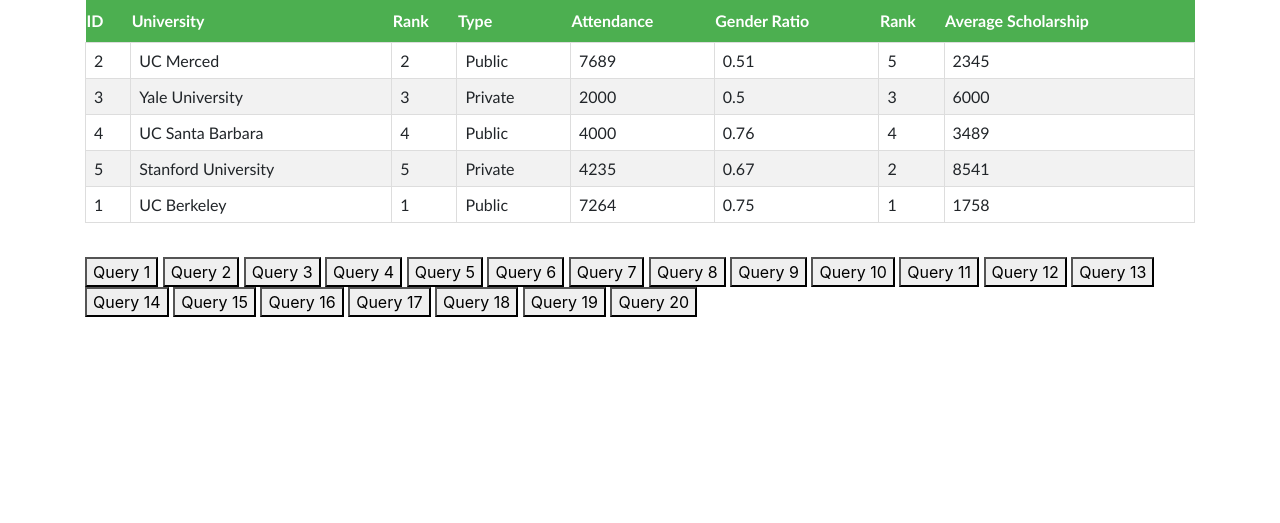
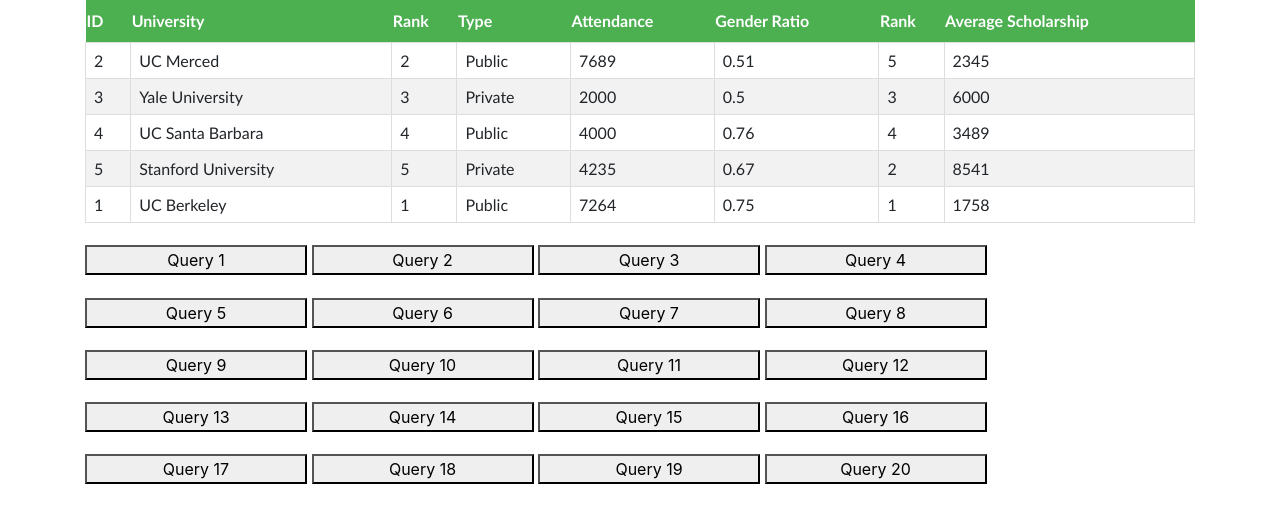
Before and after one commit to devkumar07/CSE111Project, a Flask app: page / in a window 1280 px wide. Shown: the part 210-733 px from the top of the page. Run offline with Flask 2, Linux system fonts and the light colour scheme; data comes from the database, SQL or seed files in the repository; both versions use the stored data as it was after the commit; some libraries are stand-ins or nearby versions.

Commit message:
updated changes

```diff
--- a/templates/index.html
+++ b/templates/index.html
@@ -31,10 +31,14 @@
                     div.container {
                       margin-top: 10%;
                     }
-                    #btn1{
+                    #college{
                       margin-top: 3%;
                     }
-                    #college{
+                    button{
+                      margin-top: 2%;
+                      width: 20%;
+                    }
+                    .group1{
                         margin-top: 3%;
                     }
                     </style>
@@ -52,6 +56,7 @@
 
                 <h1>Database of Colleges in the U.S</h1>
                 <table id="college"></table>
+                <div class="button-group">
                   <button id ="btn20"> Query 1</button>
                   <button id ="btn1"> Query 2</button>
                   <button id ="btn2"> Query 3</button>
@@ -73,6 +78,7 @@
                   <button id ="btn18"> Query 19</button>
                   <button id ="btn19"> Query 20</button>
                 </div>
+        </div>
     </main>
 </body>
 </html>
```
Also changed, not shown: CollegeDB.db (deleted), database/CollegeDB.db. Lines whose indentation alone changed are shown as unchanged.
